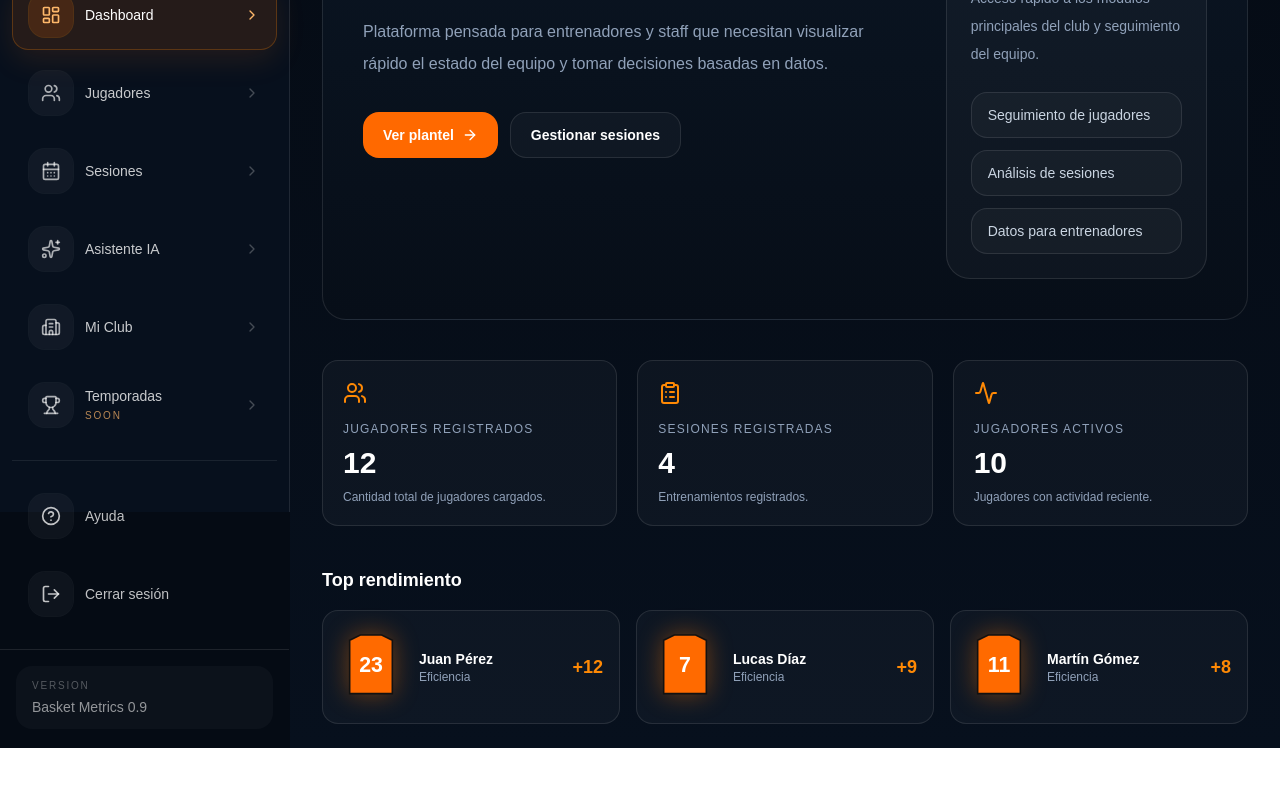
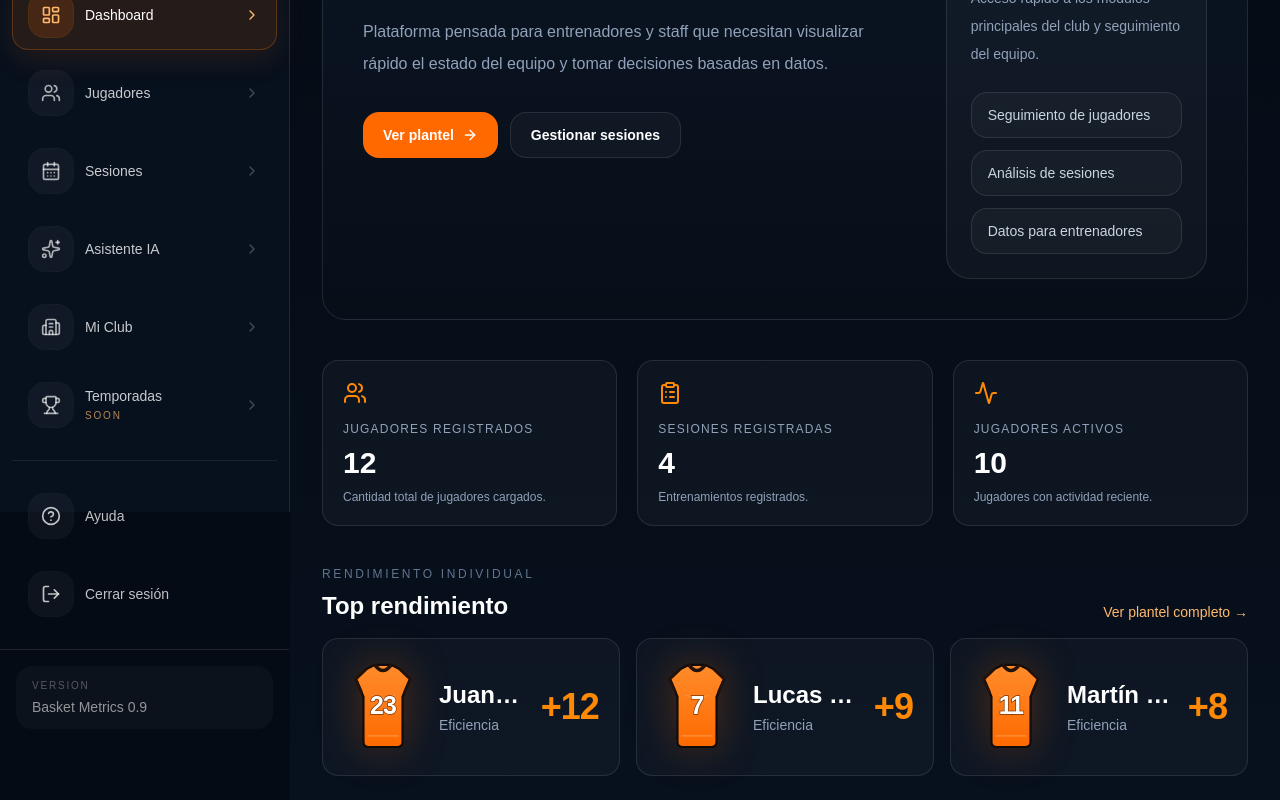
Before and after one commit to PabloLeonRios/basket-metrics-clean, a Next.js app: page /panel/dashboard in a window 1280 px wide. Shown: the part 288-1088 px from the top of the page. Before the commit the page ends 1036 px from the top, so only its background shows below. Built offline with nearby package versions, Linux system fonts and the light colour scheme.

Commit message:
Refactor Jersey component and update styles
Refactor Jersey component and update styles

```diff
--- a/src/app/panel/dashboard/page.tsx
+++ b/src/app/panel/dashboard/page.tsx
@@ -70,38 +70,138 @@ function KpiCard({
 }
 
 /* =====================================
-   CAMISETA DE BÁSQUET SVG
+   CAMISETA PRO DE BÁSQUET
 ===================================== */
 
 function Jersey({
   number,
+  primary = "#ff6a00",
+  secondary = "#ff8b2b",
+  accent = "#22120a",
 }: {
   number: number;
+  primary?: string;
+  secondary?: string;
+  accent?: string;
 }) {
   return (
     <div className="flex items-center justify-center">
       <svg
-        viewBox="0 0 120 140"
-        className="h-20 w-16 drop-shadow-[0_0_12px_rgba(255,120,0,0.4)]"
+        viewBox="0 0 180 210"
+        className="h-24 w-20 drop-shadow-[0_0_20px_rgba(255,106,0,0.26)]"
+        aria-hidden="true"
       >
+        <defs>
+          <linearGradient id={`jerseyGrad-${number}`} x1="0" y1="0" x2="0" y2="1">
+            <stop offset="0%" stopColor={secondary} />
+            <stop offset="100%" stopColor={primary} />
+          </linearGradient>
+
+          <linearGradient id={`sideGrad-${number}`} x1="0" y1="0" x2="1" y2="1">
+            <stop offset="0%" stopColor="#ffd2a6" stopOpacity="0.45" />
+            <stop offset="100%" stopColor="#ffffff" stopOpacity="0.02" />
+          </linearGradient>
+        </defs>
+
+        {/* Contorno principal */}
         <path
-          d="M20 20 L40 10 L80 10 L100 20 L100 120 L20 120 Z"
-          fill="#ff6a00"
-          stroke="#111"
-          strokeWidth="3"
-          rx="8"
+          d="
+            M52 20
+            L72 10
+            L108 10
+            L128 20
+            L151 42
+            L139 70
+            L134 82
+            L134 184
+            Q134 195 123 195
+            L57 195
+            Q46 195 46 184
+            L46 82
+            L41 70
+            L29 42
+            Z
+          "
+          fill={`url(#jerseyGrad-${number})`}
+          stroke="#120c08"
+          strokeWidth="5"
+          strokeLinejoin="round"
         />
 
+        {/* Recorte cuello */}
+        <path
+          d="M73 12 Q90 34 107 12"
+          fill="none"
+          stroke={accent}
+          strokeWidth="8"
+          strokeLinecap="round"
+        />
+
+        {/* Bordes hombros / mangas */}
+        <path
+          d="M52 20 L29 42 L41 70"
+          fill="none"
+          stroke={accent}
+          strokeWidth="6"
+          strokeLinecap="round"
+          strokeLinejoin="round"
+        />
+        <path
+          d="M128 20 L151 42 L139 70"
+          fill="none"
+          stroke={accent}
+          strokeWidth="6"
+          strokeLinecap="round"
+          strokeLinejoin="round"
+        />
+
+        {/* Paneles laterales */}
+        <path
+          d="M49 66 L64 78 L64 192 L57 192 Q49 192 49 184 Z"
+          fill="url(#sideGrad-${number})"
+          opacity="0.55"
+        />
+        <path
+          d="M131 66 L116 78 L116 192 L123 192 Q131 192 131 184 Z"
+          fill="url(#sideGrad-${number})"
+          opacity="0.28"
+        />
+
+        {/* Cintura/estructura */}
+        <path
+          d="M64 78 Q90 92 116 78"
+          fill="none"
+          stroke="#ffcf9f"
+          strokeOpacity="0.25"
+          strokeWidth="3"
+        />
+
+        {/* Número */}
         <text
-          x="60"
-          y="80"
+          x="90"
+          y="120"
           textAnchor="middle"
-          fontSize="40"
-          fontWeight="bold"
-          fill="#fff"
+          fontSize="56"
+          fontWeight="900"
+          fill="#ffffff"
+          style={{
+            paintOrder: "stroke",
+            stroke: "#7a3300",
+            strokeWidth: 3,
+            letterSpacing: "-2px",
+          }}
         >
           {number}
         </text>
+
+        {/* Línea inferior */}
+        <path
+          d="M56 170 H124"
+          stroke="#ffd4aa"
+          strokeOpacity="0.35"
+          strokeWidth="3"
+          strokeLinecap="round"
+        />
       </svg>
     </div>
   );
@@ -125,22 +225,22 @@ function TopPlayer({
   return (
     <Link
       href={href}
-      className="group flex items-center gap-4 rounded-2xl border border-white/10 bg-white/[0.03] p-4 transition hover:border-orange-400/40 hover:bg-white/[0.05]"
+      className="group flex items-center gap-4 rounded-2xl border border-white/10 bg-white/[0.03] p-5 transition hover:border-orange-400/40 hover:bg-white/[0.05]"
     >
       <Jersey number={number} />
 
-      <div className="flex flex-col">
-        <span className="text-sm font-semibold text-white">
+      <div className="min-w-0">
+        <span className="block truncate text-2xl font-bold text-white">
           {name}
         </span>
 
-        <span className="text-xs text-slate-400">
+        <span className="mt-1 block text-sm text-slate-400">
           Eficiencia
         </span>
       </div>
 
       <div className="ml-auto text-right">
-        <span className="text-lg font-bold text-orange-400">
+        <span className="text-4xl font-black tracking-tight text-orange-400">
           +{efficiency}
         </span>
       </div>
@@ -277,9 +377,23 @@ export default function DashboardPage() {
       {/* TOP RENDIMIENTO */}
 
       <section className="space-y-4">
-        <h2 className="text-lg font-semibold text-white">
-          Top rendimiento
-        </h2>
+        <div className="flex items-end justify-between gap-4">
+          <div>
+            <p className="text-xs uppercase tracking-[0.22em] text-slate-500">
+              Rendimiento individual
+            </p>
+            <h2 className="mt-2 text-2xl font-bold text-white">
+              Top rendimiento
+            </h2>
+          </div>
+
+          <Link
+            href="/panel/players"
+            className="text-sm font-medium text-orange-300 transition hover:text-orange-200"
+          >
+            Ver plantel completo →
+          </Link>
+        </div>
 
         <div className="grid gap-4 md:grid-cols-3">
           {topPlayers.map((player) => (
```
